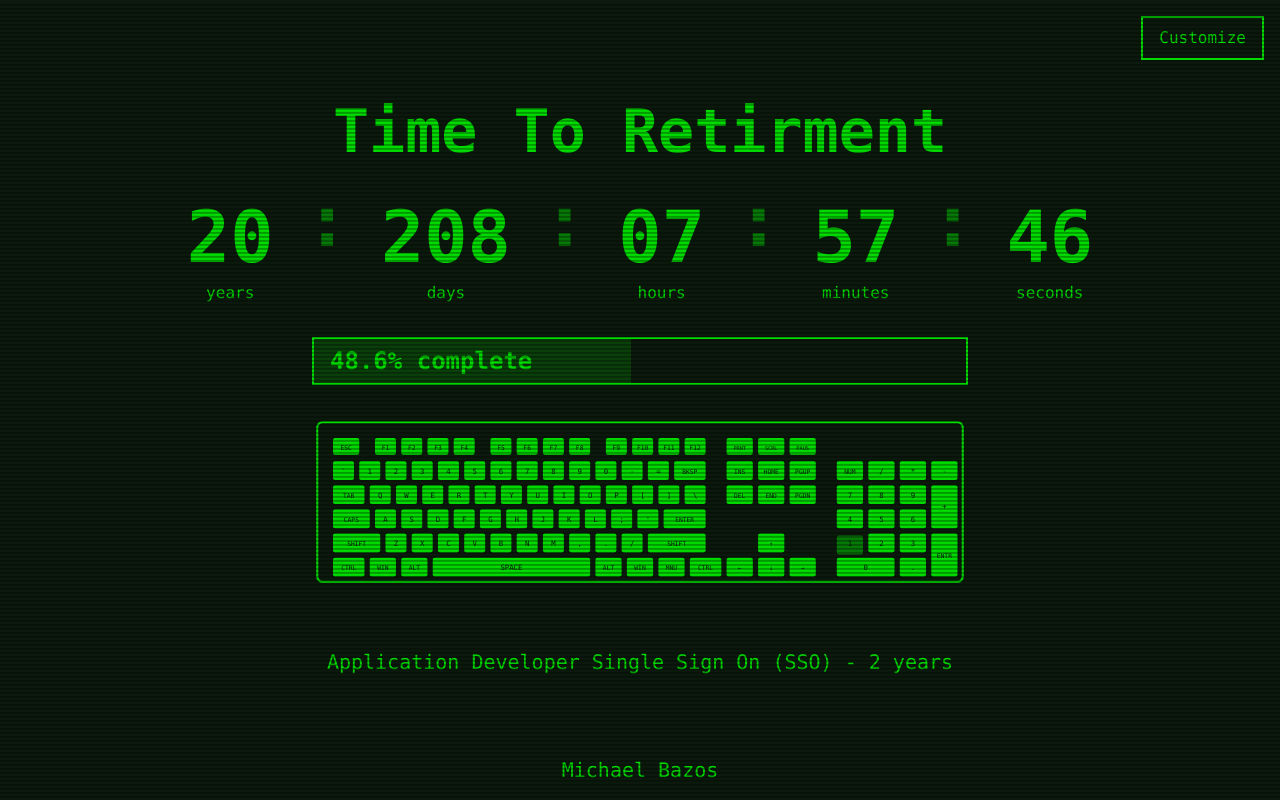
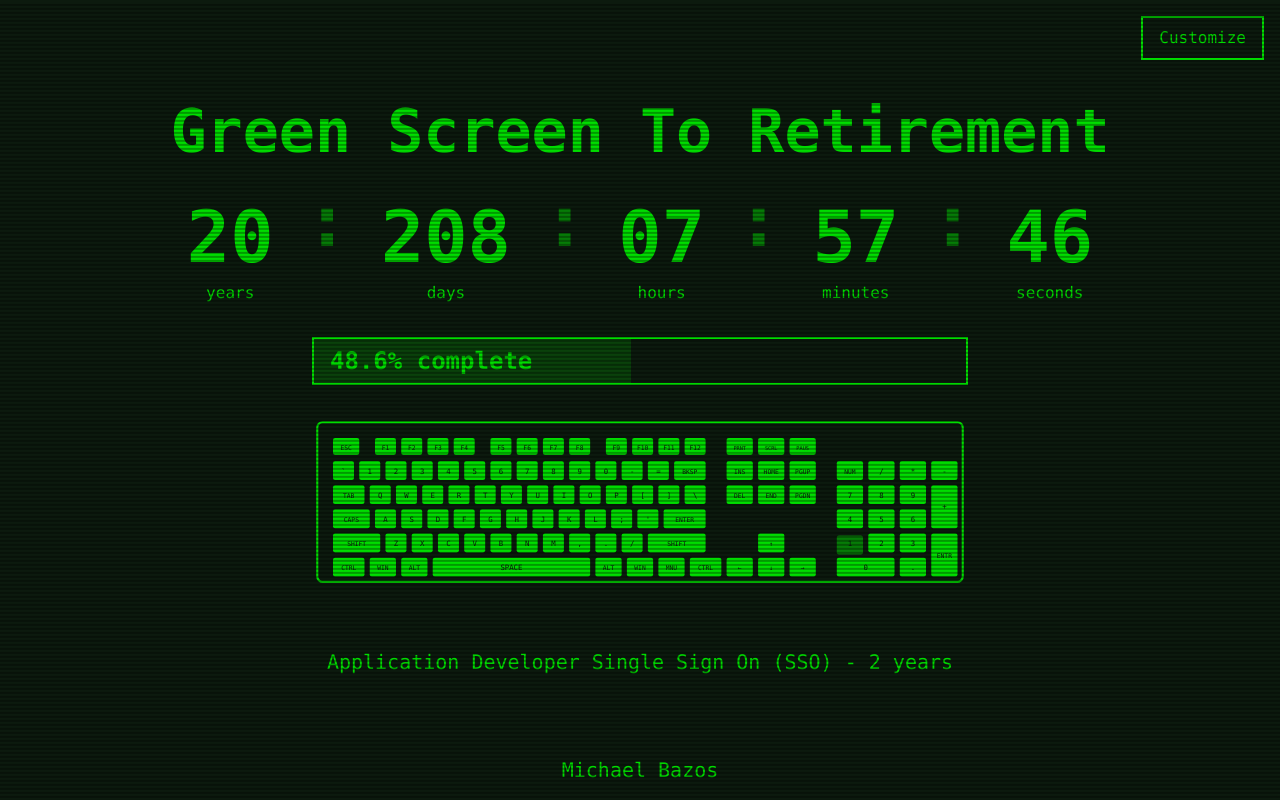
Before and after one commit to mbazos/green-screen, a Next.js app: page / in a window 1280 px wide. Built offline with nearby package versions, Linux system fonts and the light colour scheme.

Commit message:
Update title to Green Screen To Retirement
Changed the main heading from "Time To Retirment" to "Green Screen To Retirement" (also fixing the typo).

```diff
--- a/app/page.tsx
+++ b/app/page.tsx
@@ -230,7 +230,7 @@ function HomeContent() {
       <main className="flex flex-col items-center justify-center gap-6 md:gap-8 z-20 px-4">
         <header className="text-center w-full">
           <h1 className="text-3xl sm:text-4xl md:text-6xl font-bold mb-2">
-            Time To Retirment
+            Green Screen To Retirement
           </h1>
         </header>
 
```
